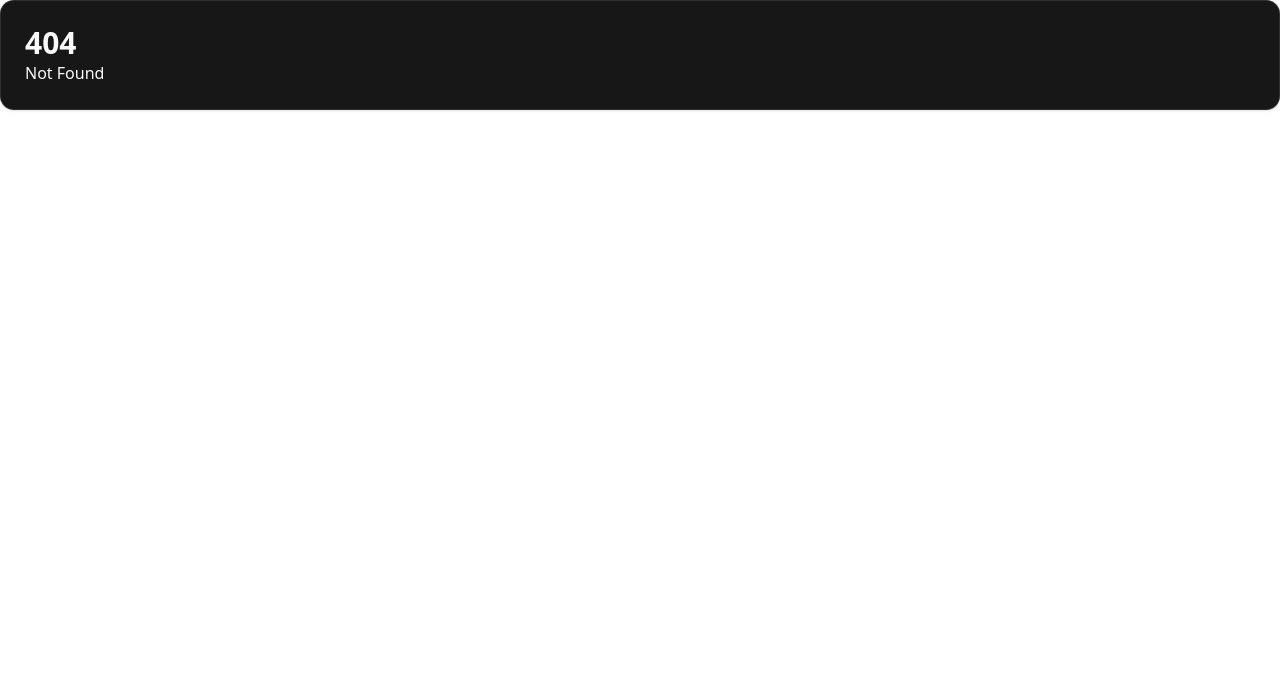
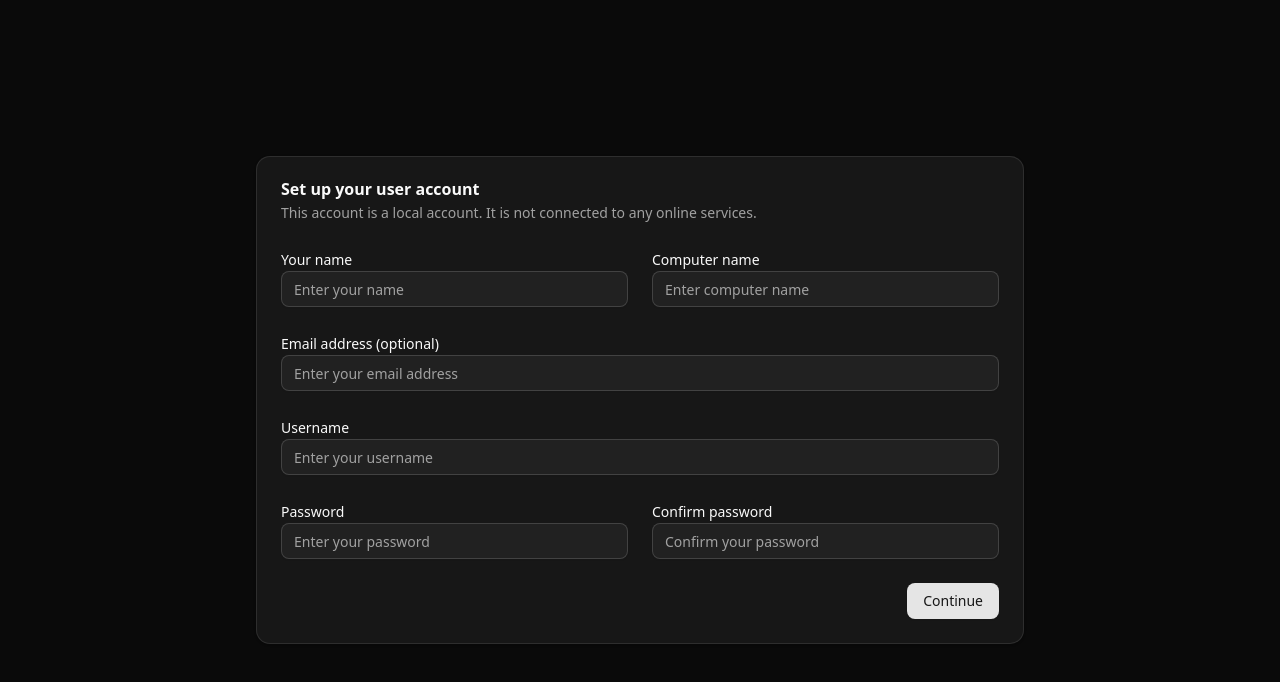
Before and after one commit to blossom-os/installer, a SvelteKit app: page /postinstall/setup in a window 1280 px wide. Before the commit this address had no page. Shown: the top 682 px of the page. Built offline with nearby package versions, Linux system fonts and the light colour scheme.

Commit message:
feat: add intro animation

```diff
--- a/src/routes/+layout.svelte
+++ b/src/routes/+layout.svelte
@@ -4,6 +4,7 @@
 	import * as Card from '$lib/components/ui/card/index.js';
 	import '../app.css';
 	import { loadLanguageTranslations, getCurrentLanguage } from '$lib/stores/i18n.js';
+	import { goto } from '$app/navigation';
 
 	let ready: boolean = false;
 
@@ -15,7 +16,7 @@
 	});
 
 	// Check if current route should use card layout (exclude postinstall)
-	$: isPostinstall = $page.route?.id === '/postinstall';
+	$: isPostinstall = $page.route?.id?.startsWith('/postinstall');
 </script>
 
 <div class="dragbar"></div>
@@ -23,7 +24,8 @@
 {#if ready}
 	{#if isPostinstall}
 		<!-- Fullscreen layout for postinstall -->
-		<div class="min-h-screen bg-background p-8">
+		 <audio autoplay src="/intro_audio.mp3"></audio>
+		<div class="min-h-screen bg-background">
 			<slot />
 		</div>
 	{:else}
--- a/src/routes/postinstall/+page.svelte
+++ b/src/routes/postinstall/+page.svelte
@@ -1,4 +1,5 @@
 <script lang="ts">
+	import { goto } from '$app/navigation';
 	import { onMount } from 'svelte';
 
 	let isPostinstallMode = false;
@@ -24,13 +25,15 @@
 			}
 		}
 	});
+
+	function handleEnd() {
+		goto('/postinstall/welcome');
+	}
 </script>
 
-<main class="min-h-screen bg-background p-8">
-	<h1>Postinstall</h1>
-	{#if isPostinstallMode}
-		<p>Running in postinstall mode</p>
-	{:else}
-		<p>Not in postinstall mode</p>
-	{/if}
+<main class="bg-background">
+	<video autoplay muted onended={handleEnd} class="w-full h-full object-cover">
+		<source src="/intro.mp4" type="video/mp4" />
+		Your browser does not support the video tag.
+	</video>
 </main>
--- /dev/null
+++ b/src/routes/postinstall/setup/+page.svelte
@@ -0,0 +1,77 @@
+<script lang="ts">
+	import { goto } from '$app/navigation';
+	import { Button } from '$lib/components/ui/button';
+	import { onMount } from 'svelte';
+    import * as Card from '$lib/components/ui/card/index.js';
+    import { Input } from '$lib/components/ui/input';
+    import { Label } from '$lib/components/ui/label';
+
+	let isPostinstallMode = false;
+
+	onMount(async () => {
+		if (window.electron) {
+			try {
+				isPostinstallMode = await window.electron.checkPostinstallMode();
+
+				// Enter fullscreen mode for postinstall
+				if (isPostinstallMode) {
+					// Request fullscreen for the document
+					if (document.documentElement.requestFullscreen) {
+						await document.documentElement.requestFullscreen();
+					} else if ((document.documentElement as any).webkitRequestFullscreen) {
+						await (document.documentElement as any).webkitRequestFullscreen();
+					} else if ((document.documentElement as any).msRequestFullscreen) {
+						await (document.documentElement as any).msRequestFullscreen();
+					}
+				}
+			} catch (error) {
+				console.error('Failed to check postinstall mode or enter fullscreen:', error);
+			}
+		}
+	});
+</script>
+
+<main class="bg-background h-screen flex items-center justify-center p-8">
+    <Card.Root class="w-3xl mx-auto my-16">
+        <Card.Header>
+            <Card.Title>Set up your user account</Card.Title>
+            <Card.Description>This account is a local account. It is not connected to any online services.</Card.Description>
+        </Card.Header>
+        <Card.Content class="space-y-6">
+            <div class="grid grid-cols-1 md:grid-cols-2 gap-6">
+            <div class="space-y-2">
+                <Label for="name" class="text-sm font-medium">Your name</Label>
+                <Input id="name" type="text" placeholder="Enter your name" />
+            </div>
+            <div class="space-y-2">
+                <Label for="computer" class="text-sm font-medium">Computer name</Label>
+                <Input id="computer" type="text" placeholder="Enter computer name" />
+            </div>
+            </div>
+
+            <div class="space-y-2">
+                <Label for="email" class="text-sm font-medium">Email address (optional)</Label>
+                <Input id="email" type="email" placeholder="Enter your email address" />
+            </div>
+
+            <div class="space-y-2">
+                <Label for="username" class="text-sm font-medium">Username</Label>
+                <Input id="username" type="text" placeholder="Enter your username" />
+            </div>
+
+            <div class="grid grid-cols-1 md:grid-cols-2 gap-6">
+            <div class="space-y-2">
+                <Label for="password" class="text-sm font-medium">Password</Label>
+                <Input id="password" type="password" placeholder="Enter your password" />
+            </div>
+            <div class="space-y-2">
+                <Label for="confirm" class="text-sm font-medium">Confirm password</Label>
+                <Input id="confirm" type="password" placeholder="Confirm your password" />
+            </div>
+            </div>
+        </Card.Content>
+        <Card.Footer class="flex justify-end">
+            <Button>Continue</Button>
+        </Card.Footer>
+    </Card.Root>
+</main>
--- /dev/null
+++ b/src/routes/postinstall/welcome/+page.svelte
@@ -0,0 +1,56 @@
+<script lang="ts">
+	import { goto } from '$app/navigation';
+	import { Button } from '$lib/components/ui/button';
+	import { onMount } from 'svelte';
+	import { fade } from 'svelte/transition';
+    import * as Card from '$lib/components/ui/card/index.js';
+
+	let isPostinstallMode = false;
+	let showContent = false;
+
+	onMount(async () => {
+		if (window.electron) {
+			try {
+				isPostinstallMode = await window.electron.checkPostinstallMode();
+
+				// Enter fullscreen mode for postinstall
+				if (isPostinstallMode) {
+					// Request fullscreen for the document
+					if (document.documentElement.requestFullscreen) {
+						await document.documentElement.requestFullscreen();
+					} else if ((document.documentElement as any).webkitRequestFullscreen) {
+						await (document.documentElement as any).webkitRequestFullscreen();
+					} else if ((document.documentElement as any).msRequestFullscreen) {
+						await (document.documentElement as any).msRequestFullscreen();
+					}
+				}
+			} catch (error) {
+				console.error('Failed to check postinstall mode or enter fullscreen:', error);
+			}
+		}
+
+		// Trigger fade-in animation after a brief delay
+		setTimeout(() => {
+			showContent = true;
+		}, 100);
+	});
+</script>
+
+<main class="bg-background h-screen flex items-center justify-center p-8">
+	{#if showContent}
+		<div transition:fade={{ duration: 800, delay: 0 }}>
+			<Card.Root class="w-3xl mx-auto my-16">
+				<Card.Header>
+					<Card.Title>Welcome to blossomOS</Card.Title>
+					<Card.Description>Your computer is ready to be set up</Card.Description>
+				</Card.Header>
+				<Card.Content>
+					<p class="mb-4">Thank you for choosing blossomOS. You can now continue setting up your computer.</p>
+				</Card.Content>
+				<Card.Footer>
+					<Button onclick={() => goto('/postinstall/setup')}>Continue Setup</Button>
+				</Card.Footer>
+			</Card.Root>
+		</div>
+	{/if}
+</main>
```
Also changed, not shown: 2 other files (tests, documents, lock files or other folders).
